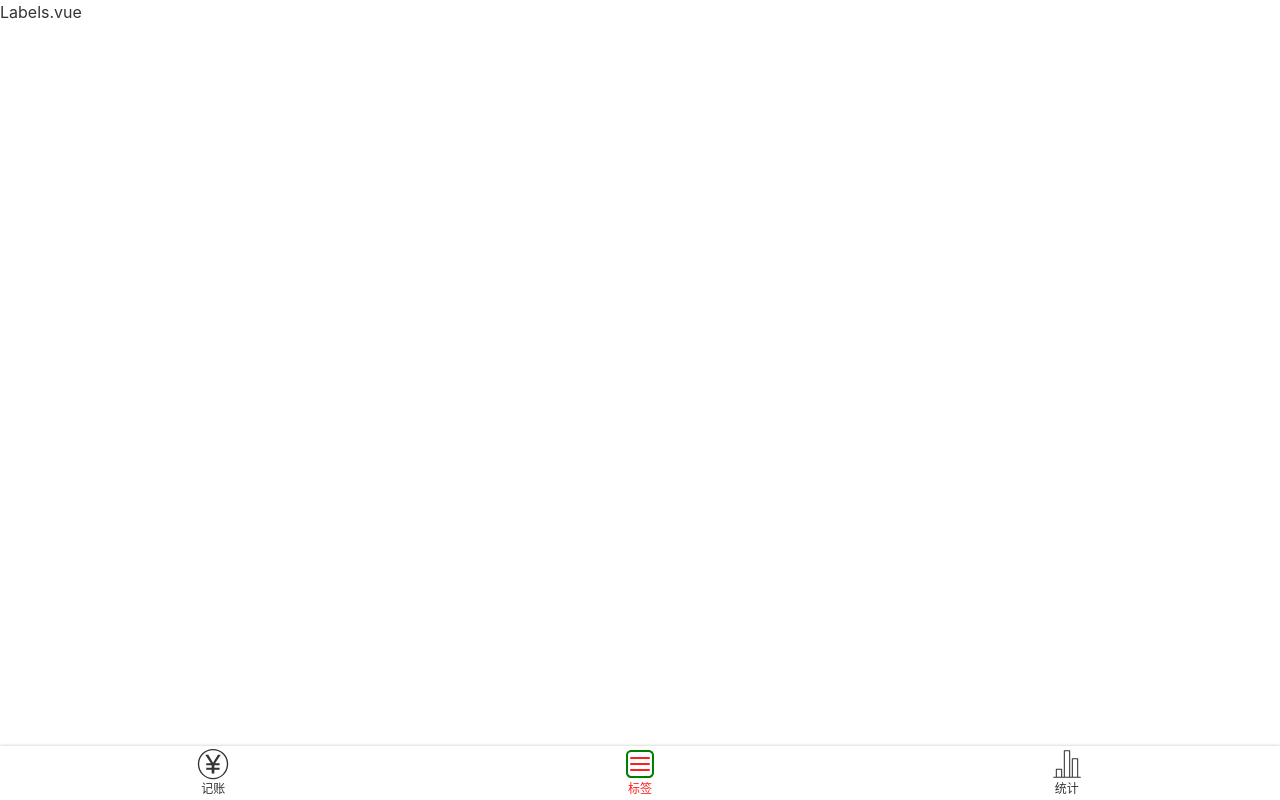
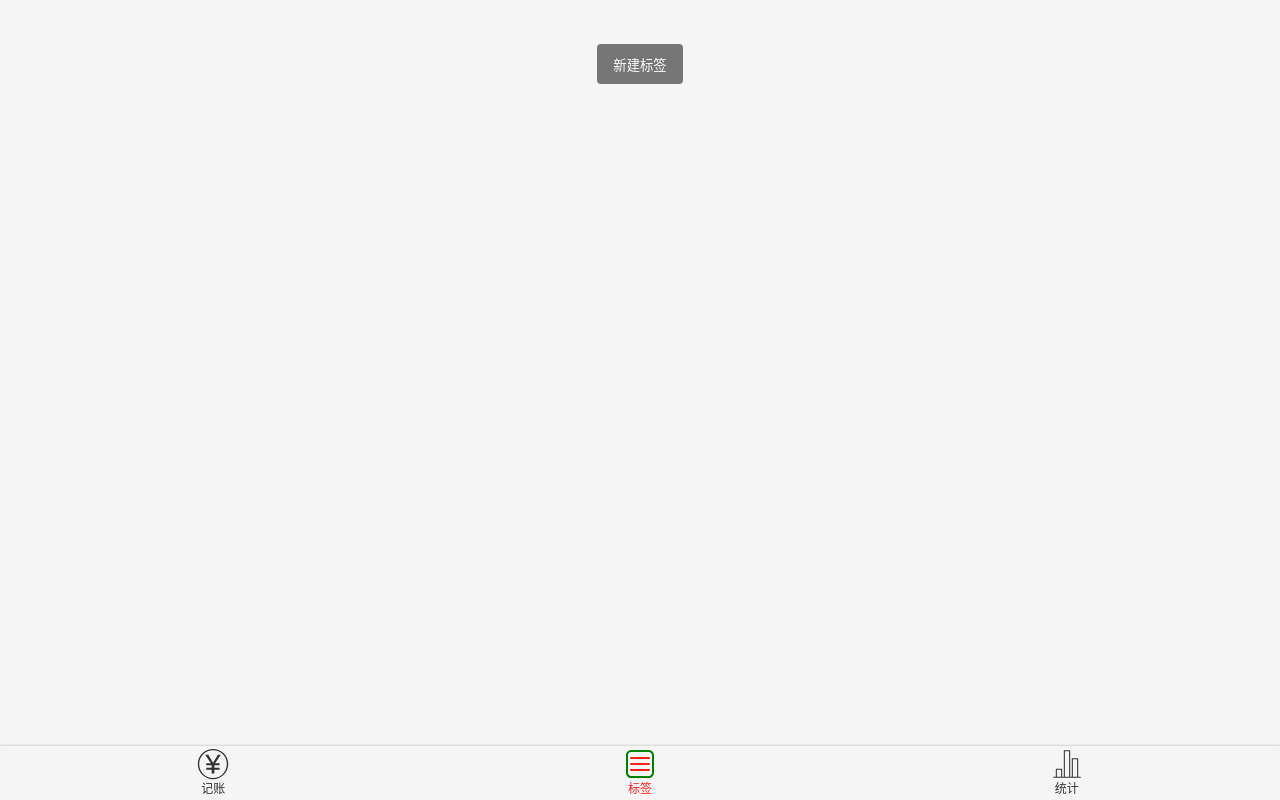
Before and after one commit to viabytsai/moneymanger, a Vue app: page /#/Labels in a window 1280 px wide. Built offline with nearby package versions, Linux system fonts and the light colour scheme.

Commit message:
展示和创建标签

```diff
--- a/src/App.vue
+++ b/src/App.vue
@@ -14,6 +14,7 @@
   line-height: 1.5;
   font-family: $font-hei;
   font-size: 16px;
+  background: #f5f5f5;
 }
 </style>
 <script>export default {
--- a/src/components/Icon.vue
+++ b/src/components/Icon.vue
@@ -15,7 +15,7 @@
 }
 export default {
   name: 'Icon',
-  props:['name']
+  props:['name'] //外部接收一个名字
 };
 </script>
 
--- a/src/model.ts
+++ b/src/models/recordListModel.ts
@@ -1,5 +1,5 @@
 const localStorageKeyName = 'recordList';
-const model = {
+const recordListModel = {
     clone(data:RecordItem[] | RecordItem){
         return JSON.parse(JSON.stringify((data)))
     },
@@ -11,4 +11,4 @@
     }
 };
 
-export default model
+export default recordListModel;
--- /dev/null
+++ b/src/models/tagListModel.ts
@@ -0,0 +1,28 @@
+const localStorageKeyName = 'tagList';
+type TagListModel = {
+    data:string[]
+    fetch:()=>string[]
+    create:(name:string)=>string //success表示超过 duplicated表示name重复
+    save:()=> void
+}
+const tagListModel:TagListModel = {
+    data:[],
+    // clone(data:RecordItem[] | RecordItem){
+    //     return JSON.parse(JSON.stringify((data)))
+    // },
+    fetch(){
+        this.data = JSON.parse(window.localStorage.getItem(localStorageKeyName) || '[]');
+        return this.data
+    },
+    save(){
+        window.localStorage.setItem(localStorageKeyName,JSON.stringify(this.data));
+    },
+    create(name:string){
+        if(this.data.indexOf(name)>= 0){return "duplicated";}
+        this.data.push(name);
+        this.save();
+        return "success";
+    }
+};
+
+export default tagListModel;
--- a/src/views/Labels.vue
+++ b/src/views/Labels.vue
@@ -1,15 +1,70 @@
 <template>
   <Layout>
-    <p>Labels.vue</p>
+    <ol class="tags">
+      <li v-for="tag in tags" :key="tag">
+        <span>{{ tag }}</span>
+        <Icon name="right"/>
+      </li>
+    </ol>
+    <div class="createTag-wrapper">
+      <button class="createTag" @click="creatTag">新建标签</button>
+    </div>
   </Layout>
 </template>
 
 <script lang='ts'>
-export default {
-  name: 'Labels',
-};
+import Vue from 'vue';
+import {Component} from 'vue-property-decorator';
+import tagListModel from '@/models/tagListModel';
+tagListModel.fetch()
+@Component
+export default class Labels extends Vue{
+  tags = tagListModel.data;
+  creatTag(){
+    const name = window.prompt('请输入标签名');
+    if(name){
+      const message = tagListModel.create(name);
+      if(message === 'duplicated'){window.alert('标签名重复')}
+      else if(message==='success'){window.alert('成功')}
+    }
+  }
+}
 </script>
 
 <style lang='scss' scoped>
+@import "~@/assets/style/helper.scss";
 
+.tags {
+  background: white;
+  font-size: 16px;
+  padding-left: 16px;
+
+  > li {
+    min-height: 44px;
+    display: flex;
+    align-items: center;
+    justify-content: space-between; //li中元素一左一右
+    border-bottom: 1px solid #e6e6e6;
+
+    svg {
+      width: 18px;
+      height: 18px;
+      color: $color-highlight;
+      margin-right: 16px;
+    }
+  }
+}
+.createTag{
+  background: #767676;
+  color: white;
+  border-radius: 4px;
+  border: none;
+  height: 40px;
+  padding: 0 16px;
+  &-wrapper{
+    text-align: center;
+    padding: 16px;
+    margin-top: 44-16px;
+  }
+}
 </style>
--- a/src/views/Money.vue
+++ b/src/views/Money.vue
@@ -19,15 +19,18 @@
 import Vue from 'vue';
 import {Component, Watch} from 'vue-property-decorator';
 
-import model from '@/model';
-const recordList= model.fetch(); //从本地拿到的数据
+import recordListModel from '@/models/recordListModel';
+import tagListModel from '@/models/tagListModel';
+
+const recordList= recordListModel.fetch(); //从本地拿到的数据
+const tagList = tagListModel.fetch();
 
 @Component({
       components: {Tags, Notes, Types, NumberPad}
     }
 )
 export default class Money extends Vue {
-  tags = ['衣', '食', '住', '行', '玩'];
+  tags = tagList;
   recordList:RecordItem[] = recordList; //从本地数据库拿到数据赋值给中间数据
   record: RecordItem = {
     tags: [],
@@ -44,14 +47,14 @@
     this.record.notes =value;
   }
   saveRecord(){
-    const record2:RecordItem = model.clone(this.record);
+    const record2:RecordItem = recordListModel.clone(this.record);
     //深拷贝，每一次保存都创建一个新的record副本，不然保存的都是同一个record
     record2.createdAt = new Date();
     this.recordList.push(record2)
   }
   @Watch('recordList')
   onRecordListChange(){
-  model.save(this.recordList) //将修改后的中间数据上传给本地数据库
+  recordListModel.save(this.recordList) //将修改后的中间数据上传给本地数据库
   }
 }
 </script>
```
Also changed, not shown: src/assets/icons/right.svg (added).
